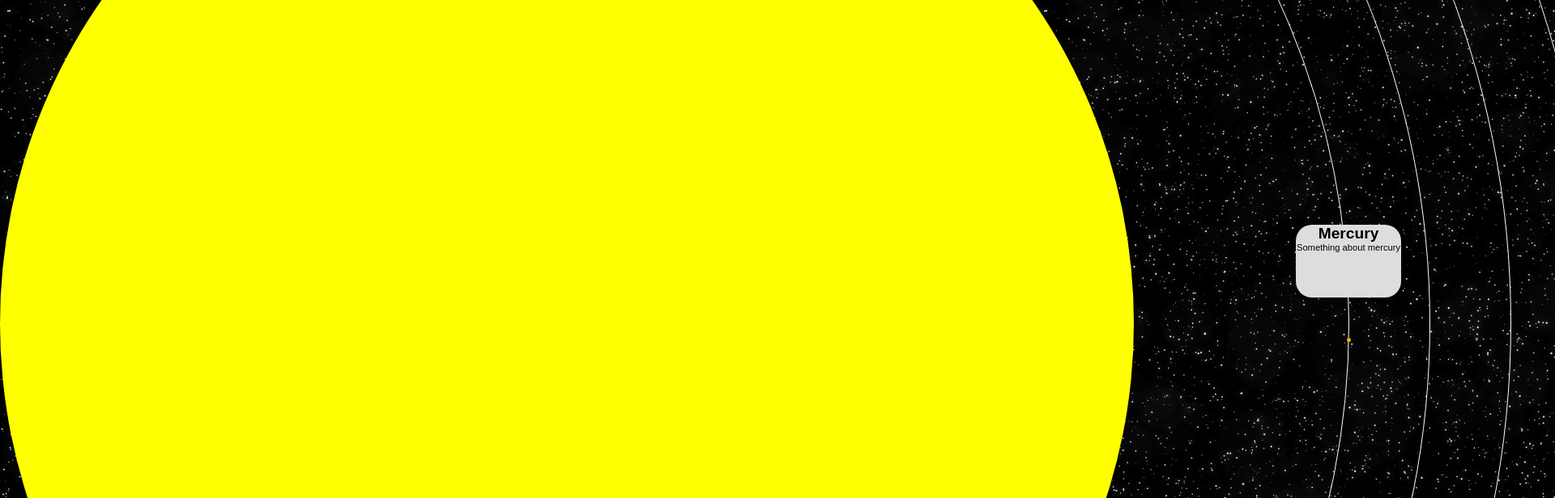
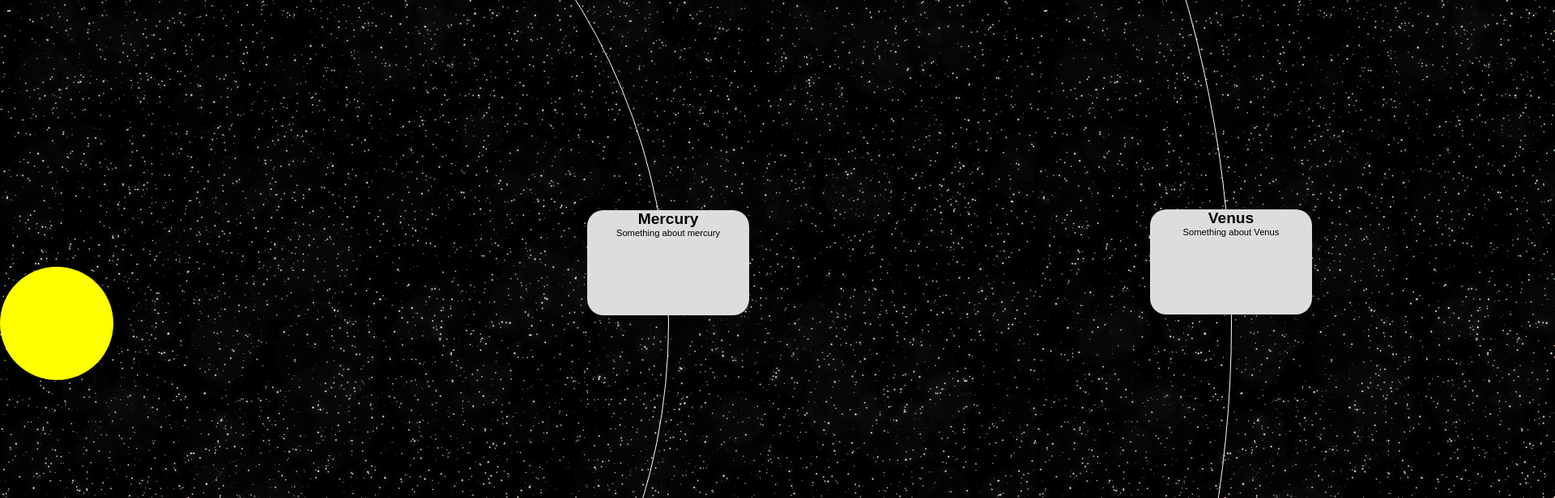
Before and after one commit to Kozaa/React-practice-page, a React (Create React App) app: page / in a window 1280 px wide. Shown: the top 616 px of the page at 81% size, 1920 px wide, since content can reach past the window. Built offline with nearby package versions, Linux system fonts and the light colour scheme.

Commit message:
fixed the orbits

```diff
--- a/src/App.js
+++ b/src/App.js
@@ -14,13 +14,6 @@ const GlobalStyle = createGlobalStyle`
     box-sizing: border-box;
   }
 
-  #root {
-    width: 100%;
-    height: 100%;
-    display: flex;
-    align-items: center;
-  }
-
   body {
     margin: 0;
     padding: 0;
@@ -31,7 +24,17 @@ const GlobalStyle = createGlobalStyle`
     background-repeat: repeat;
 
     font-family: 'Montserrat', sans-serif;
+
+    overflow-y: hidden;
   }
+
+  #root {
+    width: 100%;
+    height: 100%;
+    display: flex;
+    align-items: center;
+  }
+
 
   @media screen and (max-width: 768px) {
     #root {
@@ -44,63 +47,63 @@ const GlobalStyle = createGlobalStyle`
 class App extends React.Component {
 
   state = {
-    scale: 1,
+    scale: .1,
     planetData:
     [
       {
         name: 'Mercury',
         description: 'Something about mercury',
         width: 5,
-        distance: 200,
+        distance: 5850,
         color: 'orange'
       },
       {
         name: 'Venus',
         description: 'Something about Venus',
-        width: '12',
-        distance: 300,
+        width: 12,
+        distance: 4950,
         color: 'grey'
       },
       {
         name: 'Earth',
         description: 'Populated by humans',
         width: 13,
-        distance: 400,
+        distance: 100500,
         color: 'blue'
       },
       {
         name: 'Mars',
         description: 'Elons musk home',
         width: 7,
-        distance: 500,
+        distance: 75000,
         color: 'red'
       },
       {
         name: 'Jupiter',
         description: 'Biggset planet',
         width: 140,
-        distance: 600,
+        distance: 705000,
         color: 'coral'
       },
       {
         name: 'Saturn',
         description: 'It has a ring',
         width: 120,
-        distance: 700,
+        distance: 720000,
         color: 'blue'
       },
       {
         name: 'Uranus',
         description: 'The other blue one',
         width: 51,
-        distance: 800,
+        distance: 2160000,
         color: 'cyan'
       },
       {
         name: 'Neptune',
         description: 'Thats neptune',
         width: 50,
-        distance: 900,
+        distance: 2355000,
         color: 'green'
       }
 
--- a/src/components/PlanetModule/PlanetModule.js
+++ b/src/components/PlanetModule/PlanetModule.js
@@ -19,8 +19,8 @@ const StyledPlanet = styled.div`
 
 const InfoBox = styled.div`
 
-    width: 130px;
-    height: 90px;
+    width: 200px;
+    height: 130px;
     margin-bottom: 50px;
 
     display: flex;
--- a/src/components/Star/Star.js
+++ b/src/components/Star/Star.js
@@ -10,22 +10,43 @@ const Sun = styled.div`
     flex-shrink: 0;
     position: relative;
 `
+
+
 const Orbit = styled.div`
     position: absolute;
     top: 50%;
     left: 50%;
     transform: translateX(-50%) translateY(-50%);
-    padding: ${({ scale, distance }) => `${(scale * 1400)/2 + distance + 65}px`};
+
+    /* padding: ${({ scale, distance }) => `${(scale * 1400)/2 + (scale * distance) + 65}px`}; */
+    padding: ${({ distance }) => `${distance}px`};
     border: white solid 1px;
     border-radius: 50%;
 `
 
+let distanceHelperVar = null;
 
 const Star = ({ state }) => (
+
         <Sun scale={state.scale}>
-            {state.planetData.map(item => <Orbit key={item.name} scale={state.scale} distance={item.distance}/> )}
-            {console.log(state.planetData[0].distance)}
+
+            {state.planetData.map((item, i, arr) => {
+
+                if(i===0) {
+                    distanceHelperVar = state.scale * 1400 / 2;
+                    distanceHelperVar = (distanceHelperVar + (state.scale * item.distance) + 100)
+                } else {
+                    distanceHelperVar = (distanceHelperVar + (state.scale * item.distance) + 200)
+                }
+
+
+                console.log(`(${distanceHelperVar} + (${state.scale} * ${item.distance}) + 100)`)
+
+                return <Orbit key={item.name}  distance={distanceHelperVar}/> }
+            )}
+
         </Sun>
+
 
 )
 
```
